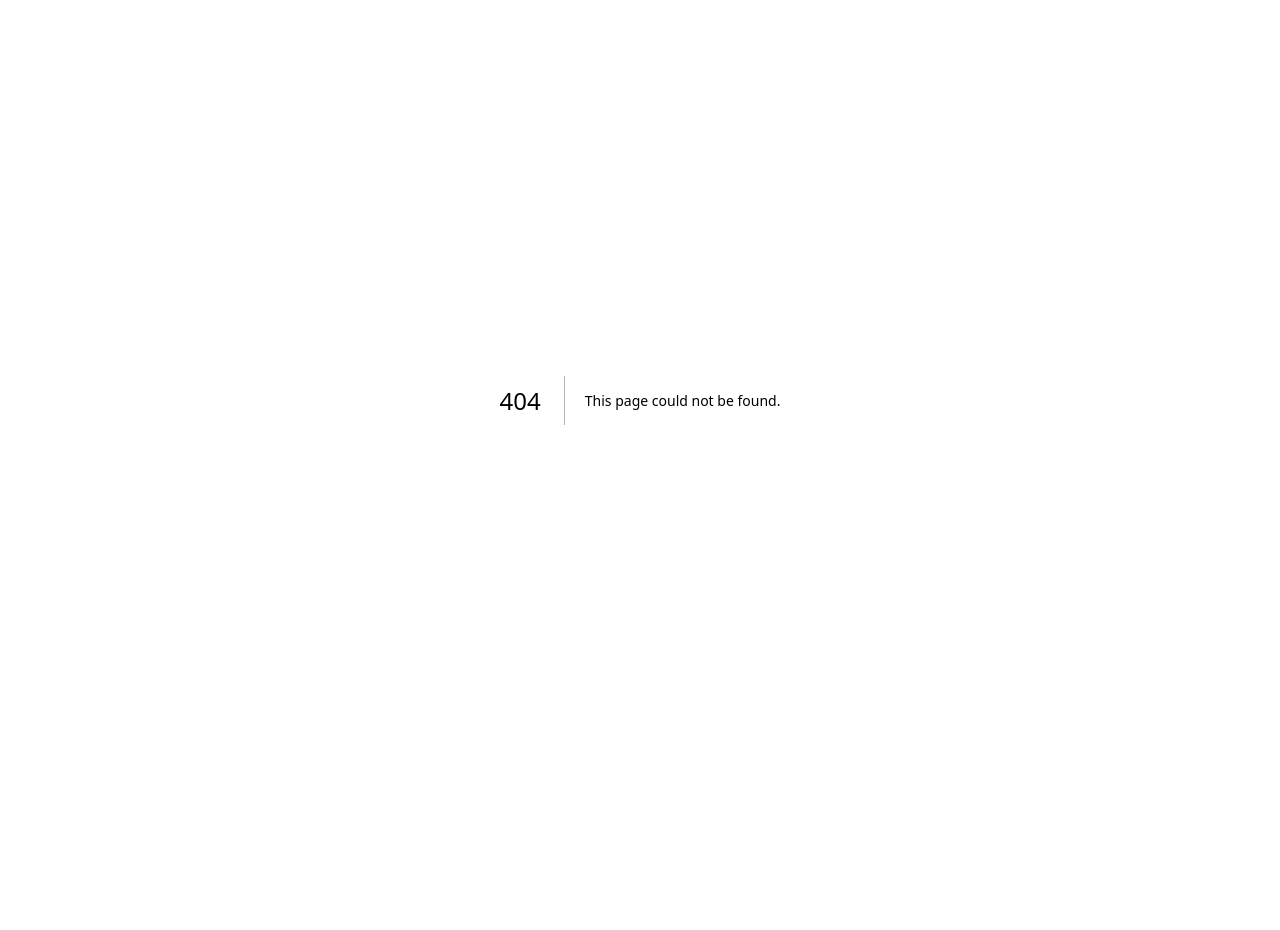
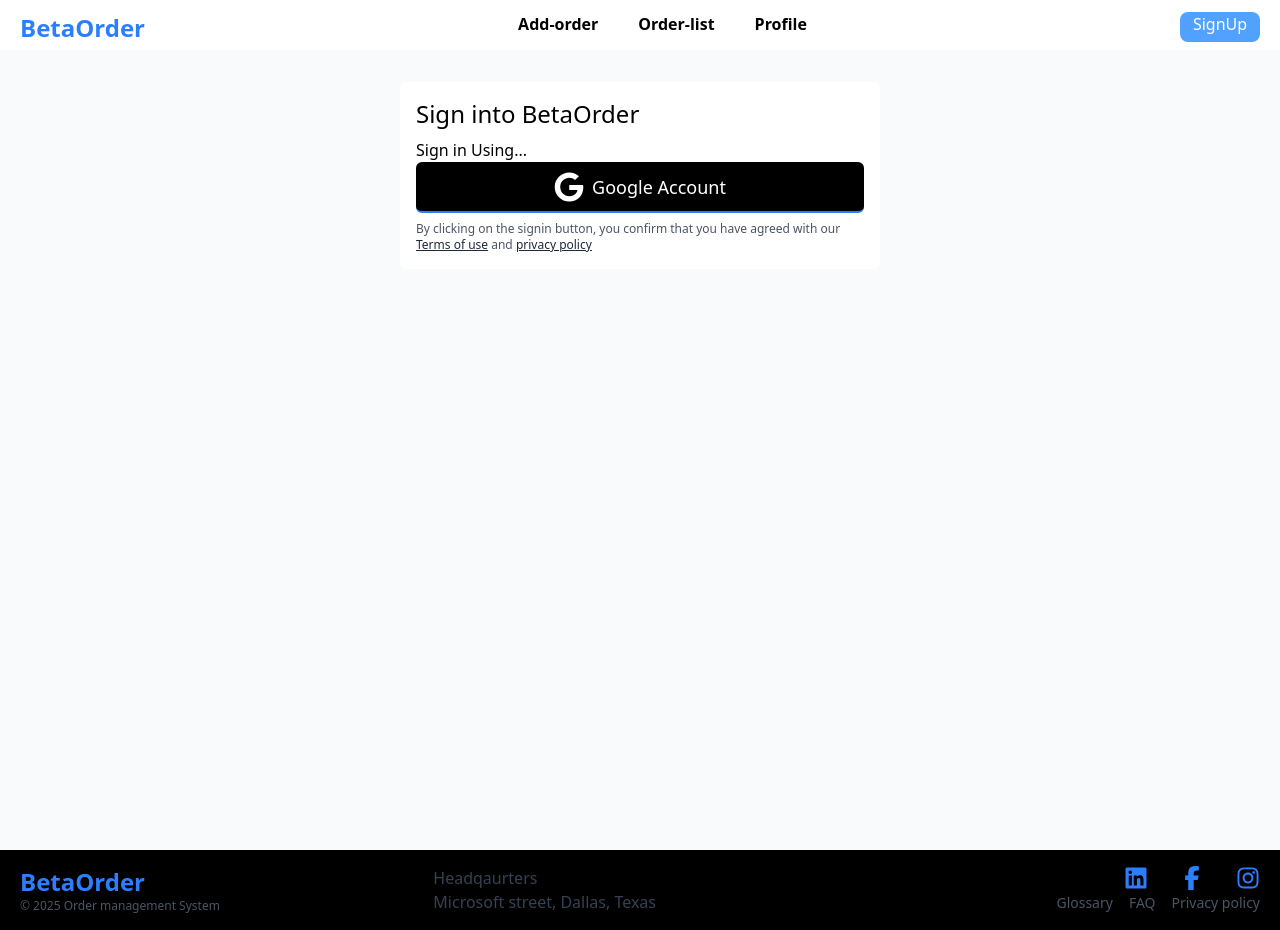
Before and after one commit to Emmy-delight/betaorder, a Next.js app: page /auth/signin in a window 1280 px wide. Before the commit this address had no page. Before the commit the page ends 800 px from the top, so only its background shows below. Built offline with nearby package versions, Linux system fonts and the light colour scheme.

Commit message:
created signin page

```diff
--- /dev/null
+++ b/app/auth/signin/page.js
@@ -0,0 +1,25 @@
+import Link from "next/link";
+import { FaGoogle } from "react-icons/fa";
+
+export default function SignIn () {
+    return (
+        <main className="min-h-screen flex justify-center  bg-gray-50 py-8 px-2">
+          <article>
+             <div className="w-full md:w-[30em] rounded-md bg-white p-4 ">
+                <h1 className="text-2xl mb-2">Sign into BetaOrder</h1>
+                <p>Sign in Using...</p>
+              <form className="mb-2">
+                <button className="w-full h-[3.2em] bg-black border-b-2 border-blue-500 rounded-md flex justify-center items-center gap-2 ">
+                 <FaGoogle className="text-3xl text-white" />
+                 <span className="text-white text-lg">Google Account</span>
+                </button>
+              </form>
+              <p className="text-gray-600 text-xs">By clicking on the signin button, you confirm that you have agreed with our {""}
+                <Link href="#" className="text-gray-800 underline">Terms of use</Link>{""} and {""}
+                <Link href="#" className="text-gray-800 underline">privacy policy</Link>
+              </p>
+             </div>
+          </article>
+        </main>
+    )
+}
--- /dev/null
+++ b/app/dashboard/profile/page.js
@@ -0,0 +1,11 @@
+import SignIn from "@/app/auth/signin/page"
+
+
+
+export default function Profile () {
+    return (
+        <main>Welcome to profile page
+            <SignIn/>
+        </main>
+    )
+}
--- a/app/layout.js
+++ b/app/layout.js
@@ -1,5 +1,7 @@
 import { Geist, Geist_Mono } from "next/font/google";
 import "./globals.css";
+import Footer from "@/components/Footer";
+import Navbar from "@/components/Navbar";
 
 const geistSans = Geist({
   variable: "--font-geist-sans",
@@ -22,7 +24,9 @@
       <body
         className={`${geistSans.variable} ${geistMono.variable} antialiased`}
       >
+        <Navbar/>
         {children}
+        <Footer/>
       </body>
     </html>
   );
--- a/app/page.js
+++ b/app/page.js
@@ -1,6 +1,9 @@
+import { Button } from "@mui/material";
+import { IoLogoTwitter } from "react-icons/io";
 
-export default function Home() {
-  return (
-        <main>Welcome to our landing page</main>
-  );
+export default function HomePage () {
+   return (
+        <main className="min-h-screen">
+        </main>
+   )
 }
--- /dev/null
+++ b/components/Footer.js
@@ -0,0 +1,32 @@
+import Link from "next/link";
+import { FaLinkedin } from "react-icons/fa";
+import { FaFacebookF } from "react-icons/fa6";
+import { FaInstagram } from "react-icons/fa6";
+
+export default function Footer () {
+    const year = new Date().getFullYear()
+     return (
+          <footer className="bg-black grid grid-cols-1 md:px-8 md:grid-cols-2 lg:grid-cols-3 lg:py-4 lg:px-5 lg:gap-0 lg:bg-black ">
+               <div>
+                 <p className="text-2xl text-blue-500 font-bold">BetaOrder</p>
+                 <p className="text-xs text-gray-600"> &copy; {year} Order management System</p>
+               </div>
+               <div>
+                 <p className="text-md text-gray-700">Headqaurters</p>
+                 <p className="text-md text-gray-700">Microsoft street, Dallas, Texas</p>
+               </div>
+                <div>
+                    <ul className="flex lg:justify-end items-center gap-8">
+                        <li><Link href="#"><FaLinkedin className="text-blue-500 text-2xl" /></Link></li>
+                        <li><Link href="#"><FaFacebookF  className="text-blue-500 text-2xl" /></Link></li>
+                        <li><Link href="#"><FaInstagram  className="text-blue-500 text-2xl" /></Link></li>
+                    </ul>
+                    <ul className="flex lg:justify-end items-center gap-4">
+                        <li><Link href="#" className="text-sm text-gray-600">Glossary</Link></li>
+                        <li><Link href="#" className="text-sm text-gray-600">FAQ</Link></li>
+                        <li><Link href="#" className="text-sm text-gray-600">Privacy policy</Link></li>
+                    </ul>
+                </div>
+          </footer>
+     )
+}
--- /dev/null
+++ b/components/Navbar.js
@@ -0,0 +1,42 @@
+ "use client"
+import Link from "next/link";
+import { useState } from "react";
+import { LiaGripLinesSolid } from "react-icons/lia";
+
+export default function Navbar() {
+    const [menuOpen,setMenuOpen] = useState(false);
+
+    const toggleMenu = ()=>{
+        setMenuOpen(!menuOpen)
+    }
+
+    return (
+        <main className="bg-white shadow shadow-gray-300 w-full">
+            <div className="flex justify-between h-[50px] pt-3 px-5">
+                <p className="text-blue-500 font-bold text-2xl">BetaOrder</p>
+                <ul className="hidden md:flex gap-10 font-semibold cursor-pointer">
+                    <li><Link href="#">Add-order</Link></li>
+                    <li><Link href="#">Order-list</Link></li>
+                    <li><Link href="#">Profile</Link></li>
+                </ul>
+                <Link href="#"><p className="hidden md:block h-[30px] w-[80px] bg-blue-400 text-white text-center rounded-lg ">SignUp</p>
+                </Link>
+                 <div className="block py-2 md:hidden">
+                    <LiaGripLinesSolid className="text-2xl text-blue-500"
+                    onClick={toggleMenu} />
+                 </div>
+            </div>
+            {menuOpen && (
+            <div className="px-5 pb-1 md:hidden">
+                <ul>
+                    <li><Link href="#">Add-order</Link></li>
+                    <li><Link href="#">Order-list</Link></li>
+                    <li><Link href="#">Profile</Link></li>
+                </ul>
+                <Link href="#"><p className="h-[30px] w-[80px] bg-blue-400 text-white text-center rounded-lg md:hidden ">SignUp</p>
+                </Link>
+            </div>
+            )}
+        </main>
+    )
+}
--- a/package.json
+++ b/package.json
@@ -9,9 +9,13 @@
     "lint": "next lint"
   },
   "dependencies": {
+    "@emotion/react": "^11.14.0",
+    "@emotion/styled": "^11.14.1",
+    "@mui/material": "^7.2.0",
+    "next": "15.3.5",
     "react": "^19.0.0",
     "react-dom": "^19.0.0",
-    "next": "15.3.5"
+    "react-icons": "^5.5.0"
   },
   "devDependencies": {
     "@tailwindcss/postcss": "^4",
```
Also changed, not shown: public/fan.webp (added), 1 other file (tests, documents, lock files or other folders).
